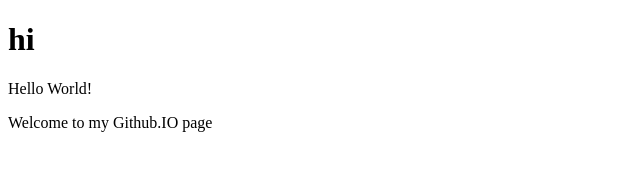
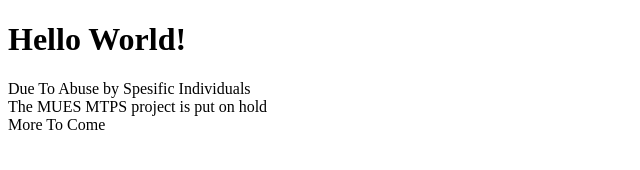
Before and after one commit to drvladb/drvladb.github.io, a plain HTML site: page index.html in a window 1280 px wide. Shown: the whole page, without its empty margins (0-640 px from the left). Drawn offline with Linux system fonts and the light colour scheme.

Commit message:
Update index.html

```diff
--- a/index.html
+++ b/index.html
@@ -1,13 +1,16 @@
 <!DOCTYPE html>
 <html>
 <head>
-<title>Test page </title>
+<title>User page</title>
 </head>
 <body>
 
-<h1>hi</h1>
-<p>Hello World!</p>
-<p>Welcome to my Github.IO page</p>
+<h1>Hello World!</h1>
+<p>Due To Abuse by Spesific Individuals<br>
+The MUES MTPS project is put on hold<br>
+More To Come</p>
+
+
 
 </body>
 </html>
```
